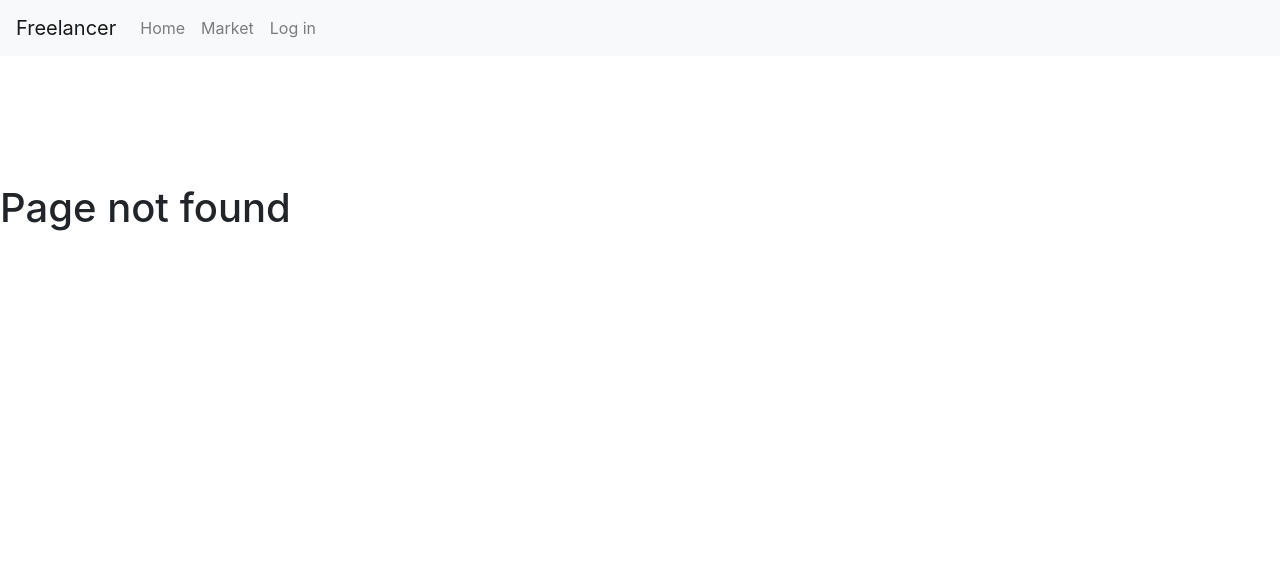
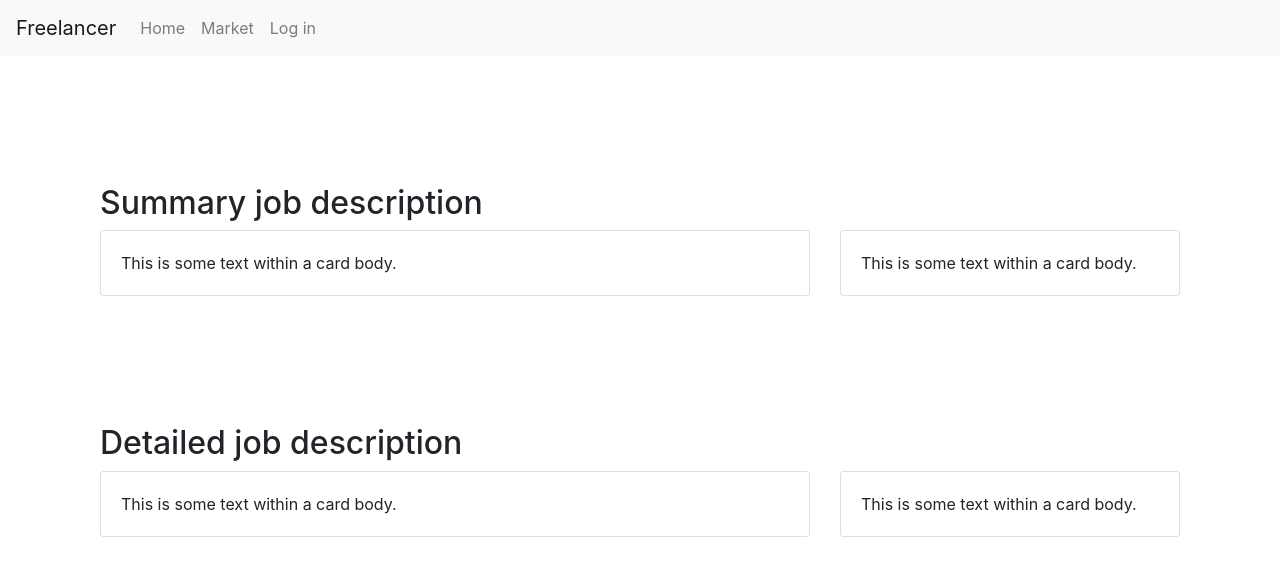
Before and after one commit to outrageousbog/Freelance-portal, a React (Create React App) app: page /#/detailedjob in a window 1280 px wide. Before the commit this address had no page. Shown: the top 576 px of the page. Built offline with nearby package versions, Linux system fonts and the light colour scheme.

Commit message:
Added base DetailedJobPage HTML. Added grid and row.

```diff
--- a/src/App.js
+++ b/src/App.js
@@ -6,6 +6,7 @@ import MarketPage from "./MarketPage/MarketPage";
 import LoginPage from "./Login/LoginPage";
 import PageNotFound from "./InvalidPage/PageNotFound";
 import NavBar from "./Shared/NavBar"
+import DetailedJobPage from "./DetailedJobPage/DetailedJobPage";
 
 
 function App() {
@@ -19,6 +20,7 @@ function App() {
               <Switch>
                   <Route path={"/market"} component={MarketPage}/>
                   <Route path={"/login"} component={LoginPage}/>
+                  <Route path={"/detailedjob"} component={DetailedJobPage}/>
                   <Route exact path={"/"} component={LandingPage}/>
                   <Route component={PageNotFound}/>
               </Switch>
--- /dev/null
+++ b/src/DetailedJobPage/DetailedJobPage.css
@@ -0,0 +1,3 @@
+.summary-Job-Description {
+    padding: 10%;
+}
--- /dev/null
+++ b/src/DetailedJobPage/DetailedJobPage.js
@@ -0,0 +1,63 @@
+import React from "react";
+import './DetailedJobPage.css';
+import Container from "react-bootstrap/Container";
+import Row from "react-bootstrap/Row";
+import InputGroup from "react-bootstrap/InputGroup";
+import FormControl from "react-bootstrap/FormControl";
+import Button from "react-bootstrap/Button";
+import Col from "react-bootstrap/Col";
+
+function DetailedJobPage() {
+    return(
+        <div>
+            <Container className="summary-Job-Description">
+                <div className="container">
+                    <h2>Summary job description</h2>
+                    <div className="row">
+                        <div className="col-sm-8">
+                            <div className="card">
+                                <div className="card-body">
+                                    This is some text within a card body.
+                                </div>
+                            </div>
+                        </div>
+                        <div className="col-sm-4">
+                            <div className="card">
+                                <div className="card-body">
+                                    This is some text within a card body.
+                                </div>
+                            </div>
+                        </div>
+                    </div>
+                </div>
+
+            </Container>
+
+            <Container className="detailed-Job-Description">
+                <div className="container">
+                    <h2>Detailed job description</h2>
+                    <div className="row">
+                        <div className="col-sm-8">
+                            <div className="card">
+                                <div className="card-body">
+                                    This is some text within a card body.
+                                </div>
+                            </div>
+                        </div>
+                        <div className="col-sm-4">
+                            <div className="card">
+                                <div className="card-body">
+                                    This is some text within a card body.
+                                </div>
+                            </div>
+                        </div>
+                    </div>
+                </div>
+
+            </Container>
+
+        </div>
+    )
+}
+
+export default DetailedJobPage;
```
